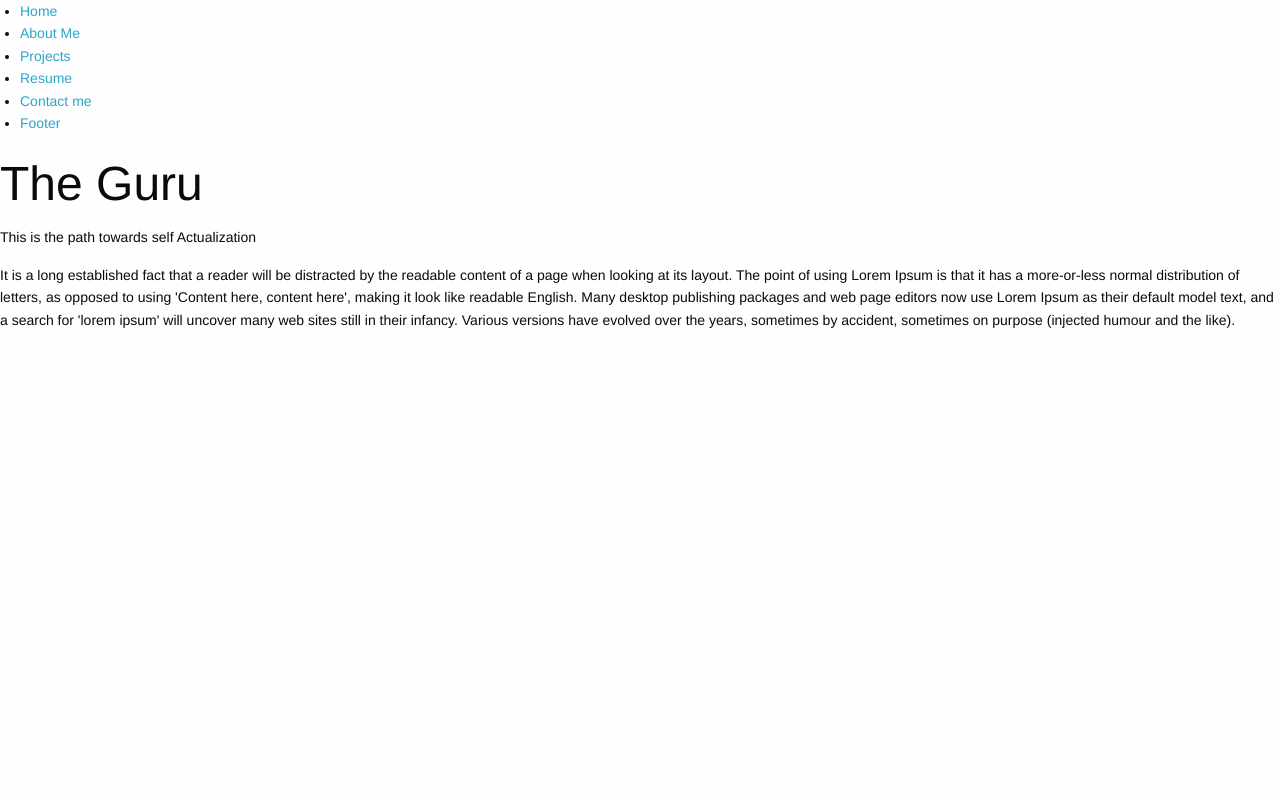
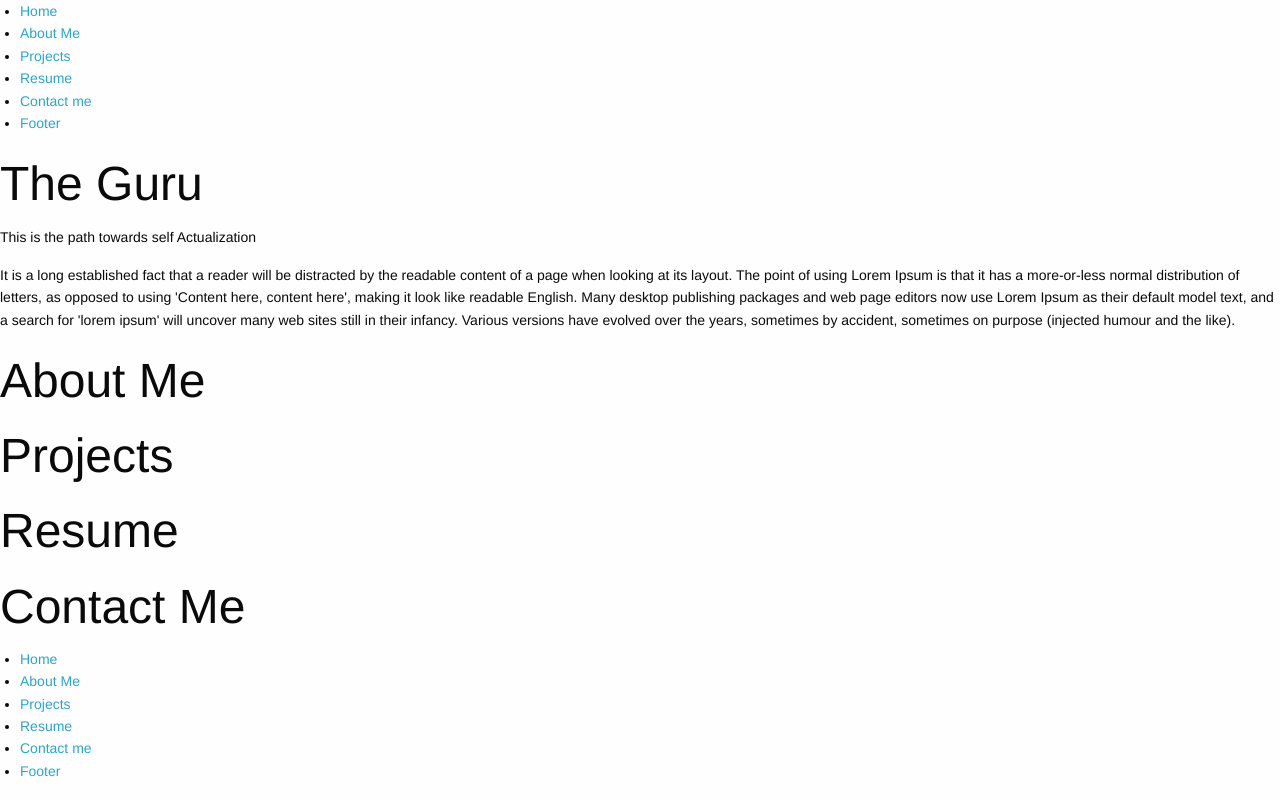
Before and after one commit to willieaugustine/aboutme, a plain HTML site: page index.html in a window 1280 px wide. Drawn offline with Linux system fonts and the light colour scheme.

Commit message:
second commit

```diff
--- a/index.html
+++ b/index.html
@@ -31,10 +31,31 @@
 </p>
    </div>
 
-    <div></div>
-    <div></div>
-    <div></div>
-    <div></div>
-    <div></div>
+    <div>
+        <h1>About Me</h1>
+    </div>
+    <div>
+        <h1>Projects</h1>
+    </div>
+    <div>
+        <h1>Resume</h1>
+    </div>
+    <div>
+        <h1>Contact Me</h1>
+    </div>
+    <div>
+    <footer>
+        <nav>
+            <ul>
+              <li><a href="#">Home</a></li>
+               <li><a href="#">About Me</a></li>
+               <li><a href="#">Projects</a></li>
+               <li><a href="#">Resume</a></li>
+               <li><a href="#">Contact me</a></li>
+               <li><a href="#">Footer</a></li>
+            </ul>
+        </nav>
+    </footer>
+    </div>
 </body>
 </html>
```
